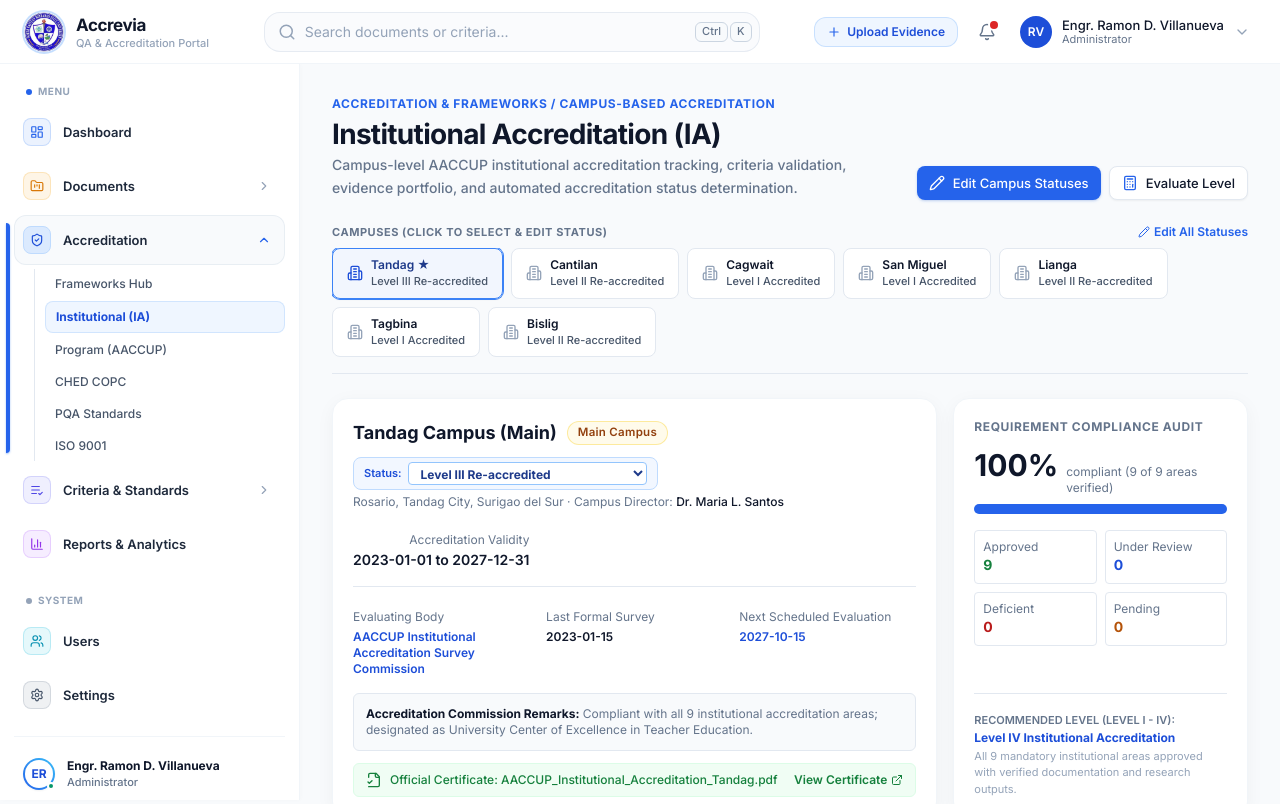
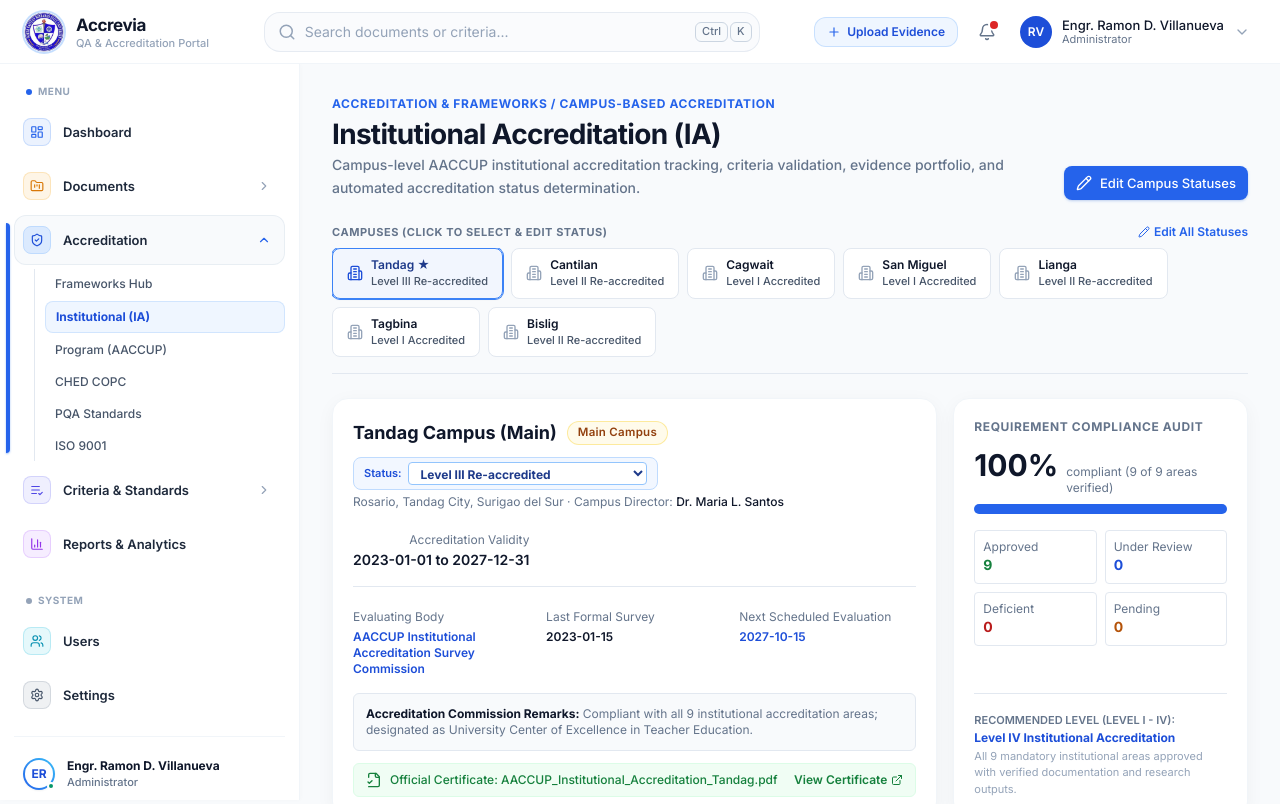
Before and after one commit to elykalmorfe/accrevia, a React (Vite) app in the folder frontend/: page /frameworks/ia in a window 1280 px wide. Shown: the top 804 px of the page. Built offline with nearby package versions, Linux system fonts and the light colour scheme.

Commit message:
feat: remove Evaluate Level button from CampusIAView

```diff
--- a/frontend/src/pages/accreditation/CampusIAView.tsx
+++ b/frontend/src/pages/accreditation/CampusIAView.tsx
@@ -10,7 +10,6 @@ import { IAFolderManager } from '../../components/accreditation/IAFolderManager'
 import {
   Building2Icon,
   ExternalLinkIcon,
-  CalculatorIcon,
   FileCheck2Icon,
   PencilIcon
 } from 'lucide-react';
@@ -73,12 +72,6 @@ export function CampusIAView() {
     };
   };
 
-  const handleApplyRecommendedLevel = () => {
-    const recommended = evaluateRecommendedLevel();
-    updateCampusIA(selectedCampusId, { status: recommended.level });
-    toast.success(`Accreditation status updated to "${recommended.level}"`);
-  };
-
   return (
     <>
       <PageHeader
@@ -102,15 +95,6 @@ export function CampusIAView() {
             >
               <PencilIcon className="h-4 w-4" />
               Edit Campus Statuses
-            </button>
-            <button
-              type="button"
-              onClick={handleApplyRecommendedLevel}
-              className="btn btn-secondary btn-sm"
-              title="Evaluate and sync level based on requirement audit"
-            >
-              <CalculatorIcon className="h-4 w-4 text-brand-600" />
-              Evaluate Level
             </button>
           </div>
         }
```
